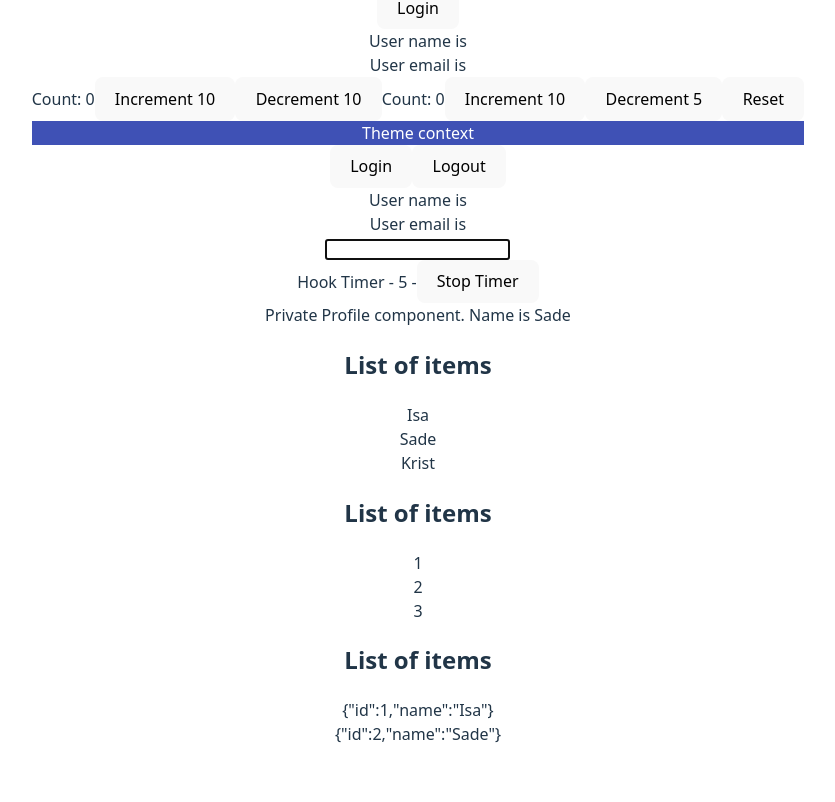
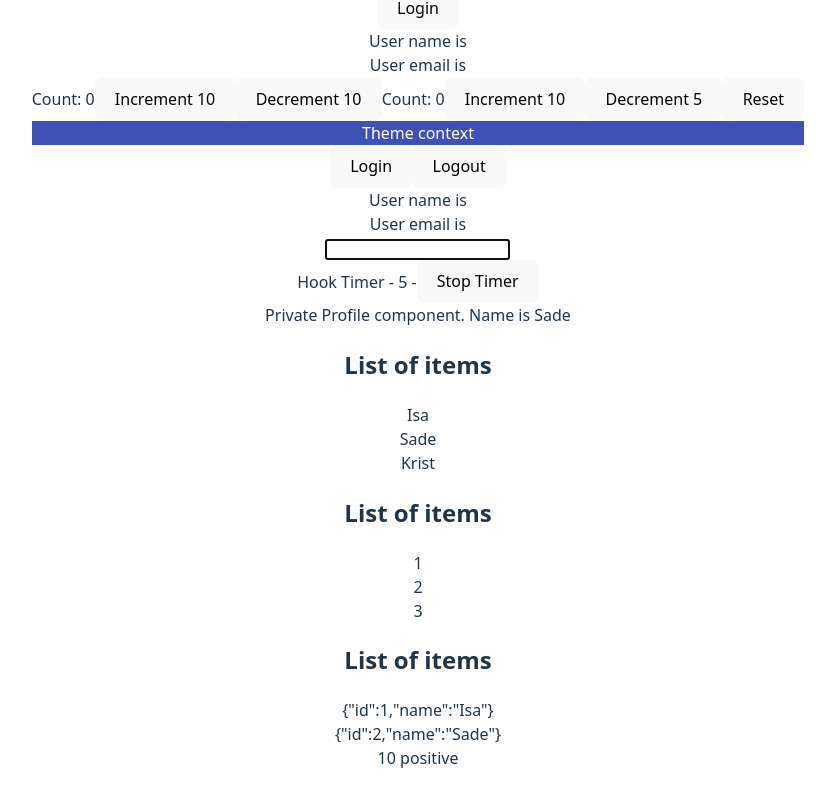
Before and after one commit to reinertisa/react-typescript-crash-course, a React (Vite) app: page / in a window 1280 px wide. Shown: the part 625-1427 px from the top of the page, without its empty margins (222-1057 px from the left). Before the commit the page ends 1403 px from the top, so only its background shows below. Built offline with nearby package versions, Linux system fonts and the light colour scheme.

Commit message:
feat(website): restriction props

```diff
--- a/src/App.tsx
+++ b/src/App.tsx
@@ -24,6 +24,7 @@
 import Profile from "./components/auth/Profile.tsx";
 import List1 from "./components/generics/List1.tsx";
 import List2 from "./components/generics/List2.tsx";
+import RandomNumber from "./components/restriction/RandomNumber.tsx";
 
 
 function App() {
@@ -85,6 +86,7 @@
               ]}
               onClick={(item) => console.log(item)}
           />
+          <RandomNumber value={10} isPositive={true} />
       </div>
   )
 }
--- /dev/null
+++ b/src/components/restriction/RandomNumber.tsx
@@ -0,0 +1,35 @@
+
+type RandomNumberType = {
+    value: number
+}
+
+type PositiveNumber = RandomNumberType & {
+    isPositive: boolean
+    isNegative?: never
+    isZero?: never
+}
+
+type NegativeNumber = RandomNumberType & {
+    isNegative: boolean
+    isPositive?: never
+    isZero?: never
+}
+
+type Zero = RandomNumberType & {
+    isZero: boolean
+    isPositive?: never
+    isNegative?: never
+}
+
+type RandomNumberProps = PositiveNumber | NegativeNumber | Zero;
+
+export default function RandomNumber({value, isPositive, isNegative, isZero}: RandomNumberProps) {
+
+    return (
+        <div>
+            {value} {isPositive && 'positive'} {isNegative && 'negative'}{' '}
+            {isZero && 'zero'}
+        </div>
+    )
+
+}
```
